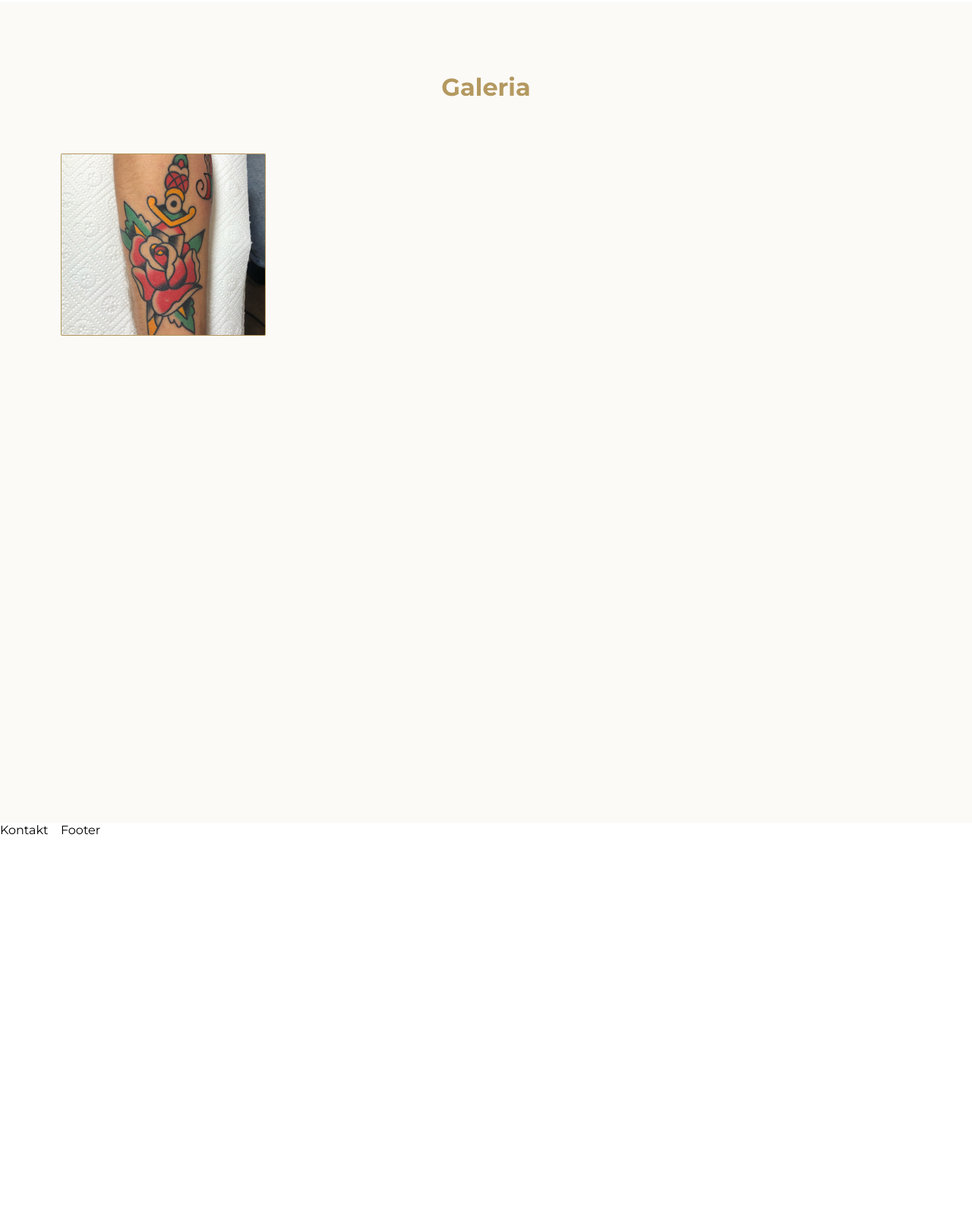
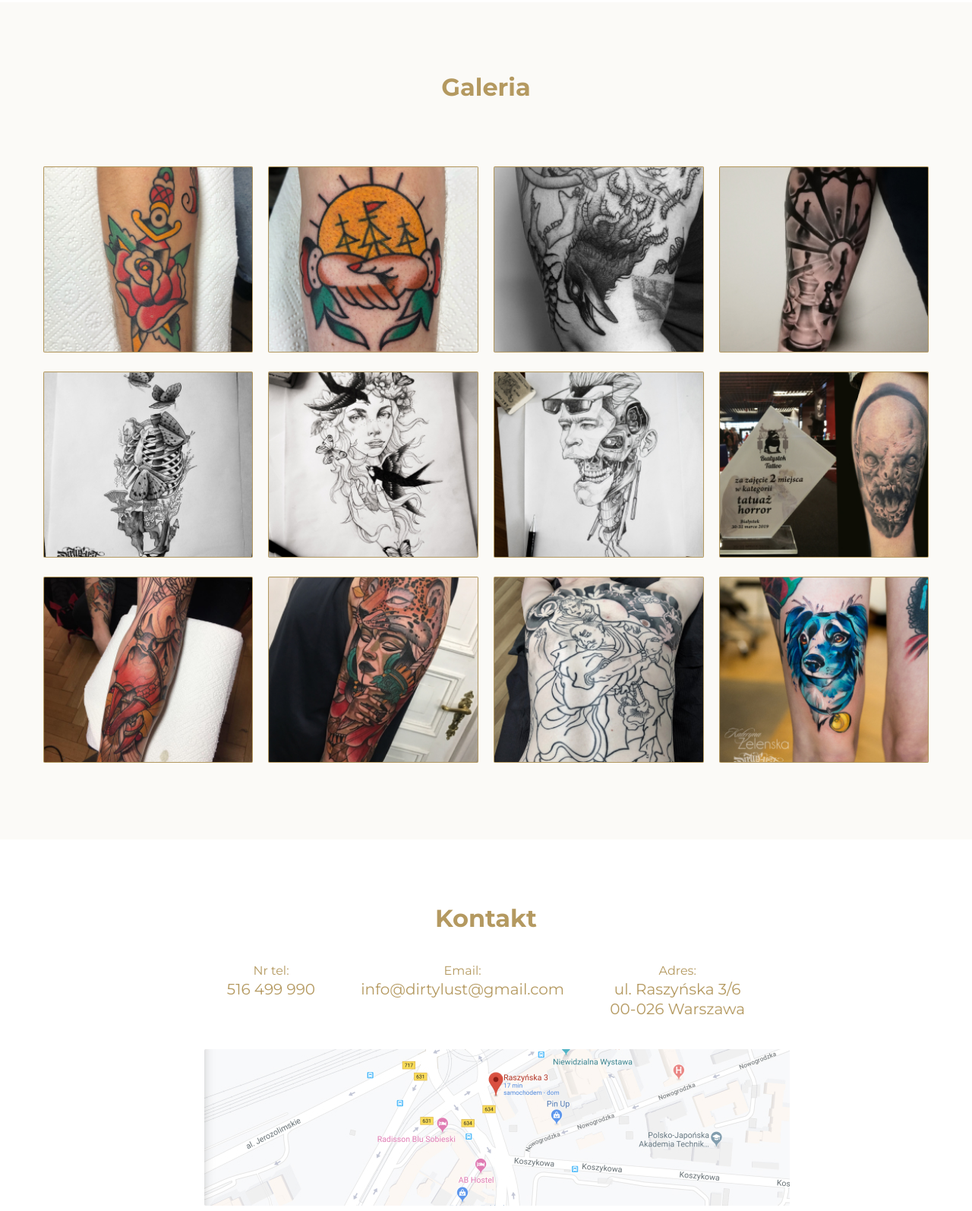
Before and after one commit to hubertstrawa/dirty-lust-website, a website: page index.html in a window 1280 px wide. Shown: the part 877-2471 px from the top of the page at 76% size. Drawn offline with Linux system fonts and the light colour scheme.

Commit message:
added new sections

```diff
--- a/index.html
+++ b/index.html
@@ -39,13 +39,42 @@
         <h1 class="gallery__header">Galeria</h1>
         <div class="gallery__container">
             <div class="gallery__photos">
-                <div><img src="gallery/thumbnails/img-1.jpg" alt="" class="firstimg"></div>
+                <div><img src="gallery/thumbnails/img-1.png" alt=""></div>
+                <div><img src="gallery/thumbnails/img-2.jpg" alt=""></div>
+                <div><img src="gallery/thumbnails/img-3.jpg" alt=""></div>
+                <div><img src="gallery/thumbnails/img-4.jpg" alt=""></div>
+                <div><img src="gallery/thumbnails/img-5.jpg" alt=""></div>
+                <div><img src="gallery/thumbnails/img-6.jpg" alt=""></div>
+                <div><img src="gallery/thumbnails/img-7.jpg" alt=""></div>
+                <div><img src="gallery/thumbnails/img-8.jpg" alt=""></div>
+                <div><img src="gallery/thumbnails/img-9.jpg" alt=""></div>
+                <div><img src="gallery/thumbnails/img-10.jpg" alt=""></div>
+                <div><img src="gallery/thumbnails/img-11.jpg" alt=""></div>
+                <div><img src="gallery/thumbnails/img-12.jpg" alt=""></div>
             </div>
         </div>
     </section>
 
     <section class="contact">
-        <p>Kontakt</p>
+        <div class="contact__box">
+            <h1 class="contact__box--header">Kontakt</h1>
+            <div class="contact__box--info">
+                <div>
+                    <p class="first-line">Nr tel:</p>
+                    <p>516 499 990</p>
+                </div>
+                <div>
+                    <p class="first-line">Email:</p>
+                    <p>info@dirtylust@gmail.com</p>
+                </div>
+                <div>
+                    <p class="first-line">Adres:</p>
+                    <p>ul. Raszyńska 3/6</p>
+                    <p>00-026 Warszawa</p>
+                </div>
+            </div>
+            <img class="contact__box--map" src="img/map.jpg">
+        </div>
     </section>
 
     <footer class="footer">
--- a/sass/_base.scss
+++ b/sass/_base.scss
@@ -29,5 +29,7 @@ body {
 .container {
     display: grid;
     grid-template-columns: [full-start] 1fr [center-start] repeat(8, [col-start] minmax(min-content, 14rem) [col-end]) [center-end] 1fr [full-end];
-    grid-template-rows: 9rem 40rem 39rem 108rem 54rem 6.4rem;
+    grid-template-rows: 9rem 40rem 39rem min-content 54rem 6.4rem;
 }
+
+// 108 rem -mincontent
--- a/sass/_contact.scss
+++ b/sass/_contact.scss
@@ -0,0 +1,39 @@
+.contact {
+    grid-column: full-start / full-end;
+    display: flex;
+    justify-content: center;
+    align-items: center;
+    text-align: center;
+
+    &__box {
+        width: 58%;
+        // background-color: red;
+        color: $color-main;
+        margin-top: 3rem;
+
+        & * {
+            line-height: 130%;
+            font-size: 2rem;
+        }
+
+        &--header {
+            font-size: 3.2rem;
+            font-weight: 700;
+            line-height: 3.9rem;
+            margin-bottom: 4rem;
+        }
+
+        &--info {
+            display: flex;
+            justify-content: space-around;
+        }
+
+        &--map {
+            margin-top: 4rem;
+        }
+
+        .first-line {
+            font-size: 1.6rem;
+        }
+    }
+}
--- a/sass/_footer.scss
+++ b/sass/_footer.scss
@@ -0,0 +1,4 @@
+.footer {
+    grid-column: full-start / full-end;
+    background-color: $color-head-foot;
+}
--- a/sass/_gallery.scss
+++ b/sass/_gallery.scss
@@ -15,12 +15,39 @@
 
 .gallery__container {
     display: grid;
-    grid-template-columns: [full-start] 1fr [center-start] repeat(8, [col-start] minmax(min-content, 14rem) [col-end]) [center-end] 1fr [full-end];
+    grid-template-columns: [full-start] 1fr [center-start] repeat(8, [col-start] minmax(min-content, 15rem) [col-end]) [center-end] 1fr [full-end];
+    margin-bottom: 8rem;
 }
 
 .gallery__photos {
     grid-column: center-start / center-end;
+    display: flex;
+    flex-flow: row wrap;
+    // display: -ms-flexbox;
+    // -ms-flex-wrap: wrap;
+    // -ms-flex-direction: column;
+    // -webkit-flex-flow: row wrap;
+    // display: -webkit-box;
+    padding: .5vw;
 }
 
-.firstimg {
+.gallery__photos > div {
+    -webkit-box-flex: auto;
+    -ms-flex: auto;
+    flex: auto;
+    width: 280px;
+    margin: .5vw;
 }
+
+.gallery__photos > div:nth-child(4),
+.gallery__photos > div:nth-child(8),
+.gallery__photos > div:nth-child(12)  {
+    // padding: 0 0 0 0;
+}
+
+.gallery__photos > div img {
+    width: 100%;
+    height: auto;
+    // margin: 0 3rem 3rem 0;
+    padding: .3vw;
+}
```
Also changed, not shown: css/style.css, gallery/thumbnails/img-1.png (added), gallery/thumbnails/img-10.jpg (added), gallery/thumbnails/img-11.jpg (added), gallery/thumbnails/img-12.jpg (added), gallery/thumbnails/img-2.jpg (added), gallery/thumbnails/img-3.jpg (added), gallery/thumbnails/img-4.jpg (added), gallery/thumbnails/img-5.jpg (added), gallery/thumbnails/img-6.jpg (added), gallery/thumbnails/img-7.jpg (added), gallery/thumbnails/img-8.jpg (added), gallery/thumbnails/img-9.jpg (added), img/map.jpg (added).
